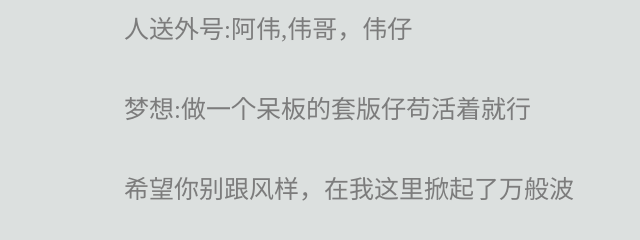
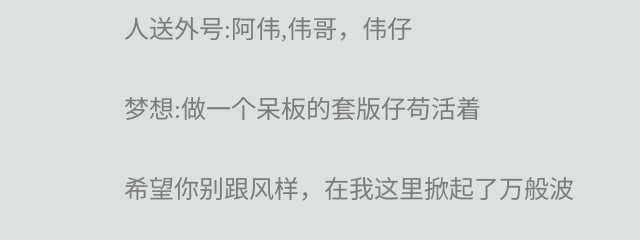
Before and after one commit to WEI-ZAI/-, a plain HTML site: page index.html in a window 1280 px wide. Shown: the part 640-880 px from the top of the page, 640-1280 px from the left. Drawn offline with Linux system fonts and the light colour scheme.

Commit message:
Update index.html

```diff
--- a/index.html
+++ b/index.html
@@ -29,7 +29,7 @@
 				<ul>
 					<li>姓名：代伟平</li>
 					<li>人送外号:阿伟,伟哥，伟仔</li>
-					<li>梦想:做一个呆板的套版仔苟活着就行</li>
+					<li>梦想:做一个呆板的套版仔苟活着</li>
 					<li>希望你别跟风样，在我这里掀起了万般波澜，却又跟云去了远方。</li>
 				</ul>
 			</div>
```
